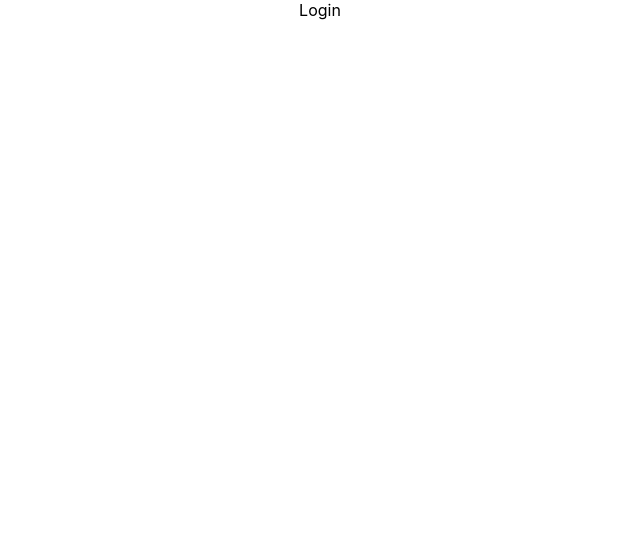
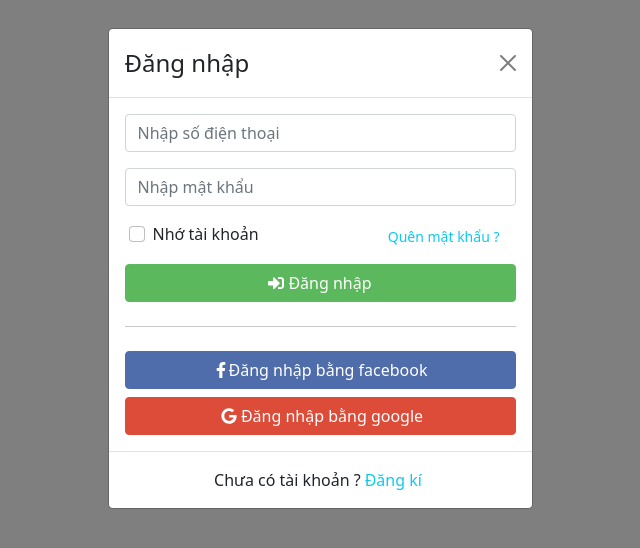
Before and after one commit to NamNgo-2810/FHomez, a React (Create React App) app in the folder frontend/: page / in a window 1280 px wide. Shown: the top 548 px of the page, without its empty margins (320-960 px from the left). Built offline with nearby package versions, Linux system fonts and the light colour scheme.

Commit message:
done form login

```diff
--- a/frontend/src/components/Login/Login.jsx
+++ b/frontend/src/components/Login/Login.jsx
@@ -1,10 +1,102 @@
-import React from 'react'
+import React, { useState } from "react";
+import { useForm } from "react-hook-form";
+import { yupResolver } from "@hookform/resolvers/yup";
+import * as yup from "yup";
+import { Button, Form, Modal } from "react-bootstrap";
+import { FaFacebookF, FaGoogle, FaSignInAlt } from "react-icons/fa";
+import styles from "./Login.scss";
 
+// Handle message error validation
+const validationSchema = yup.object().shape({
+  phoneNumber: yup
+    .string()
+    .required("Số điện thoại không được để trống")
+    .matches(
+      /(84|0[3|5|7|8|9])+([0-9]{8})\b/g,
+      "Số điện thoại không đúng định dạng"
+    ),
+  password: yup.string().required("Mật khẩu không được để trống"),
+});
 
 function Login() {
+  // Declare state
+  const [show, setShow] = useState(true);
+  const handleClose = () => setShow(false);
+
+  // Make a button to show modal login
+  // const handleShow = () => setShow(true);
+
+  // react-hook-form
+  const {
+    register,
+    handleSubmit,
+    formState: { errors },
+  } = useForm({ resolver: yupResolver(validationSchema) });
+  const onSubmit = (data) => console.log(data);
+
   return (
-    <div>Login</div>
-  )
+    <>
+      <Modal show={show} onHide={handleClose} className={styles.modal}>
+        <Modal.Header closeButton>
+          <Modal.Title>Đăng nhập</Modal.Title>
+        </Modal.Header>
+        <Modal.Body>
+          <Form onSubmit={handleSubmit(onSubmit)}>
+            <Form.Group className="mb-3">
+              <Form.Control
+                type="tel"
+                {...register("phoneNumber", { required: true })}
+                placeholder="Nhập số điện thoại"
+              />
+              <span style={{ color: "red" }}>
+                {errors.phoneNumber?.message}
+              </span>
+            </Form.Group>
+            <Form.Group className="mb-3">
+              <Form.Control
+                type="password"
+                {...register("password", { required: true })}
+                placeholder="Nhập mật khẩu"
+              />
+              <span style={{ color: "red" }}>{errors.password?.message}</span>
+            </Form.Group>
+            <Form.Group className="mb-3 mx-1 row">
+              <Form.Check
+                className="col"
+                type="checkbox"
+                label="Nhớ tài khoản"
+              />
+              <Form.Text className="col ml-3 text-end text-info">
+                <span>Quên mật khẩu ?</span>
+              </Form.Text>
+            </Form.Group>
+            <Form.Group className="d-grid gap-2">
+              <Button className="sign-in" type="submit">
+                <FaSignInAlt className="me-1 mb-1"/>
+                Đăng nhập
+              </Button>
+              <hr />
+              <Button className="f-sign-in d-flex align-items-center justify-content-center">
+                <FaFacebookF />
+                Đăng nhập bằng facebook
+              </Button>
+              <Button className="g-sign-in d-flex align-items-center justify-content-center">
+                <FaGoogle className="me-1 ms-1" />
+                Đăng nhập bằng google
+              </Button>
+            </Form.Group>
+          </Form>
+        </Modal.Body>
+        <Modal.Footer className="justify-content-center">
+          {/* Need handle open sign up form */}
+          Chưa có tài khoản ?{" "}
+          <span className="text-info">
+            <span>Đăng kí</span>
+          </span>
+        </Modal.Footer>
+      </Modal>
+    </>
+  );
 }
 
-export default Login
+export default Login;
--- /dev/null
+++ b/frontend/src/components/Login/Login.scss
@@ -0,0 +1,33 @@
+.modal {
+    width:'100vw';
+    height:'100vh'
+}
+
+.modal-dialog {
+    height: auto
+}
+
+.modal-content {
+    width: 85%!important;
+    height: 70%;
+    margin: auto;
+}
+
+.sign-in {
+    background-color: #5cb85c!important;
+    border-color: #5cb85c!important
+}
+
+.f-sign-in {
+    background-color: #506dab!important;
+    border-color: #506dab!important
+}
+
+.g-sign-in {
+    background-color: #dd4b39!important;
+    border-color: #dd4b39!important
+}
+
+.text-info:hover > span {
+    cursor: pointer
+}
--- a/frontend/src/index.js
+++ b/frontend/src/index.js
@@ -3,6 +3,7 @@ import ReactDOM from 'react-dom/client';
 import './index.css';
 import App from './App';
 import reportWebVitals from './reportWebVitals';
+import 'bootstrap/dist/css/bootstrap.min.css';
 
 const root = ReactDOM.createRoot(document.getElementById('root'));
 root.render(
```
Also changed, not shown: frontend/package.json (+7 -1 lines), frontend/src/logo.svg (deleted), 1 other file (tests, documents, lock files or other folders).
